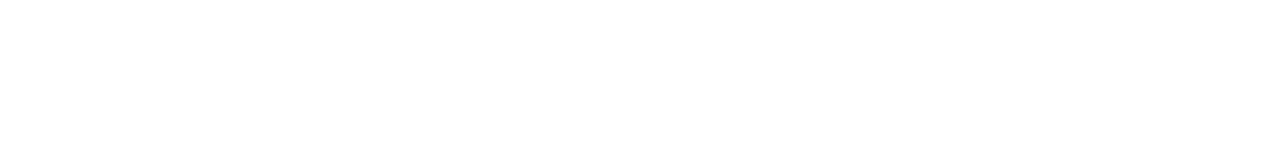
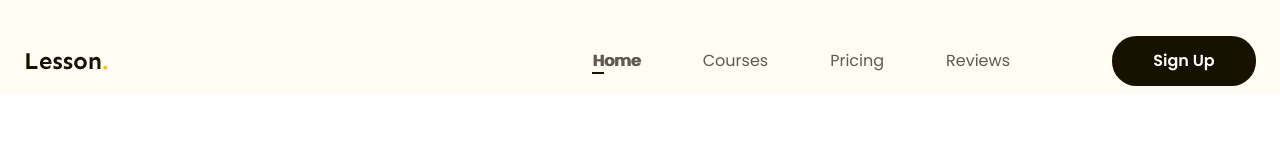
Before and after one commit to binh932020/Project-, a plain HTML site: page index.html in a window 1280 px wide. Shown: the top 160 px of the page. Drawn offline with Linux system fonts and the light colour scheme.

Commit message:
Phần Header Tester

```diff
--- /dev/null
+++ b/assets/css/reset.css
@@ -0,0 +1,129 @@
+/* http://meyerweb.com/eric/tools/css/reset/
+   v2.0 | 20110126
+   License: none (public domain)
+*/
+
+html,
+body,
+div,
+span,
+applet,
+object,
+iframe,
+h1,
+h2,
+h3,
+h4,
+h5,
+h6,
+p,
+blockquote,
+pre,
+a,
+abbr,
+acronym,
+address,
+big,
+cite,
+code,
+del,
+dfn,
+em,
+img,
+ins,
+kbd,
+q,
+s,
+samp,
+small,
+strike,
+strong,
+sub,
+sup,
+tt,
+var,
+b,
+u,
+i,
+center,
+dl,
+dt,
+dd,
+ol,
+ul,
+li,
+fieldset,
+form,
+label,
+legend,
+table,
+caption,
+tbody,
+tfoot,
+thead,
+tr,
+th,
+td,
+article,
+aside,
+canvas,
+details,
+embed,
+figure,
+figcaption,
+footer,
+header,
+hgroup,
+menu,
+nav,
+output,
+ruby,
+section,
+summary,
+time,
+mark,
+audio,
+video {
+  margin: 0;
+  padding: 0;
+  border: 0;
+  font-size: 100%;
+  font: inherit;
+  vertical-align: baseline;
+}
+/* HTML5 display-role reset for older browsers */
+article,
+aside,
+details,
+figcaption,
+figure,
+footer,
+header,
+hgroup,
+menu,
+nav,
+section {
+  display: block;
+}
+body {
+  line-height: 1;
+}
+ol,
+ul {
+  list-style: none;
+}
+blockquote,
+q {
+  quotes: none;
+}
+blockquote:before,
+blockquote:after,
+q:before,
+q:after {
+  content: "";
+  content: none;
+}
+table {
+  border-collapse: collapse;
+  border-spacing: 0;
+}
--- /dev/null
+++ b/assets/css/style.css
@@ -0,0 +1,95 @@
+* {
+  box-sizing: border-box;
+}
+
+html {
+  /* Chỉnh font quy ra 10px */
+  font-size: 62.5%;
+}
+
+body {
+  /* Font của Project */
+  font-family: poppins, sans-serif;
+  /* Size Font */
+  font-size: 1.5rem;
+}
+
+a {
+  /* Xoá gạch chân của link dính*/
+  text-decoration: none;
+}
+
+.btn {
+  text-align: center;
+  display: inline-block;
+  min-width: 118px;
+  line-height: 50px;
+  background-color: #171100;
+  color: #fff;
+  font-size: 1.6rem;
+  padding: 0 16px;
+  border-radius: 24.5px;
+  font-weight: 600;
+  /* margin-top: 1.5rem; */
+}
+
+.main-content {
+  max-width: 1170px;
+  max-width: calc(100% - 48px);
+  margin-left: auto;
+  margin-right: auto;
+}
+.header {
+  background-color: #fffcf4;
+}
+/* .Header để chỉ tác động trên nó và phần con mà ko tác động vào body trùng lặp */
+.header .body {
+  display: flex;
+  align-items: center;
+  padding: 36px 0 8px;
+}
+
+.nav {
+  margin-left: auto;
+}
+
+.nav ul {
+  display: flex;
+  gap: 2rem;
+  /* margin-top: 3rem; */
+}
+
+.nav a {
+  position: relative;
+  color: #5f5b53;
+  font-size: 1.6rem;
+  padding: 8px 21px;
+}
+
+.nav li.Gachchan a,
+nav a:hover {
+  background-color: #17110;
+  font-weight: 600;
+  text-shadow: 1px 0 0 currentColor;
+}
+
+.nav li.Gachchan a::after {
+  position: absolute;
+  left: 21px;
+  bottom: 6px;
+  display: block;
+  content: "";
+  width: 12px;
+  height: 2px;
+  border: 1px;
+  background: #171100;
+}
+
+.header .btn-sign-up {
+  min-width: 144px;
+  margin-left: 32px;
+}
+
+.header .action {
+  margin-left: 49px;
+}
--- a/index.html
+++ b/index.html
@@ -1,9 +1,39 @@
 <!DOCTYPE html>
-<html lang="en">
+<html lang="vi">
   <head>
     <meta charset="UTF-8" />
     <meta name="viewport" content="width=device-width, initial-scale=1.0" />
-    <title>Document</title>
+    <link rel="stylesheet" href="/assets/css/reset.css" />
+    <link rel="preconnect" href="https://fonts.googleapis.com" />
+    <link rel="preconnect" href="https://fonts.gstatic.com" crossorigin />
+    <link
+      href="https://fonts.googleapis.com/css2?family=Poppins:ital,wght@0,400;0,500;0,600;0,700;1,400&family=Sen:wght@700&display=swap"
+      rel="stylesheet"
+    />
+    <link rel="stylesheet" href="assets/css/style.css" />
+    <title>Project</title>
   </head>
-  <body></body>
+  <body style="height: 10000px">
+    <header class="header fixed">
+      <div class="main-content">
+        <div class="body">
+          <!-- logo -->
+          <img src="./assets/img/Logo.svg" alt="Logo SP" class="Logo" />
+          <!-- nav -->
+          <nav class="nav">
+            <ul>
+              <li class="Gachchan"><a href="#">Home</a></li>
+              <li><a href="#">Courses</a></li>
+              <li><a href="#">Pricing</a></li>
+              <li><a href="#">Reviews</a></li>
+            </ul>
+          </nav>
+          <!-- btn action -->
+          <div class="action">
+            <a href="#" class="btn btn-sign-up">Sign Up</a>
+          </div>
+        </div>
+      </div>
+    </header>
+  </body>
 </html>
```
Also changed, not shown: assets/img/Logo.svg (added).
